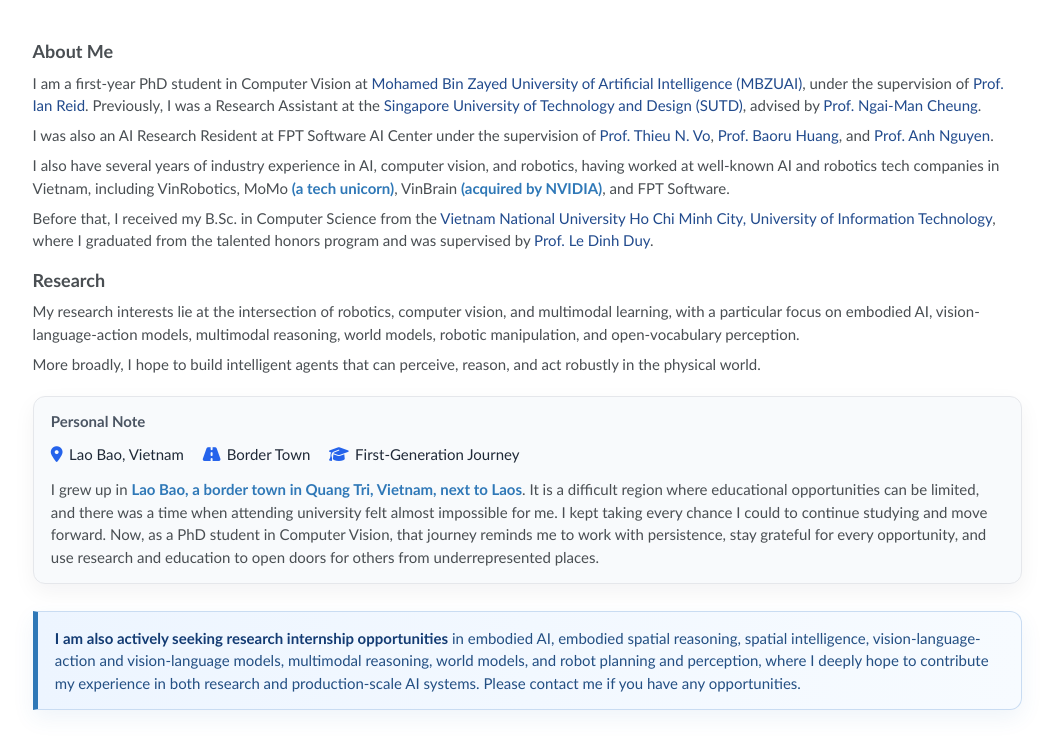
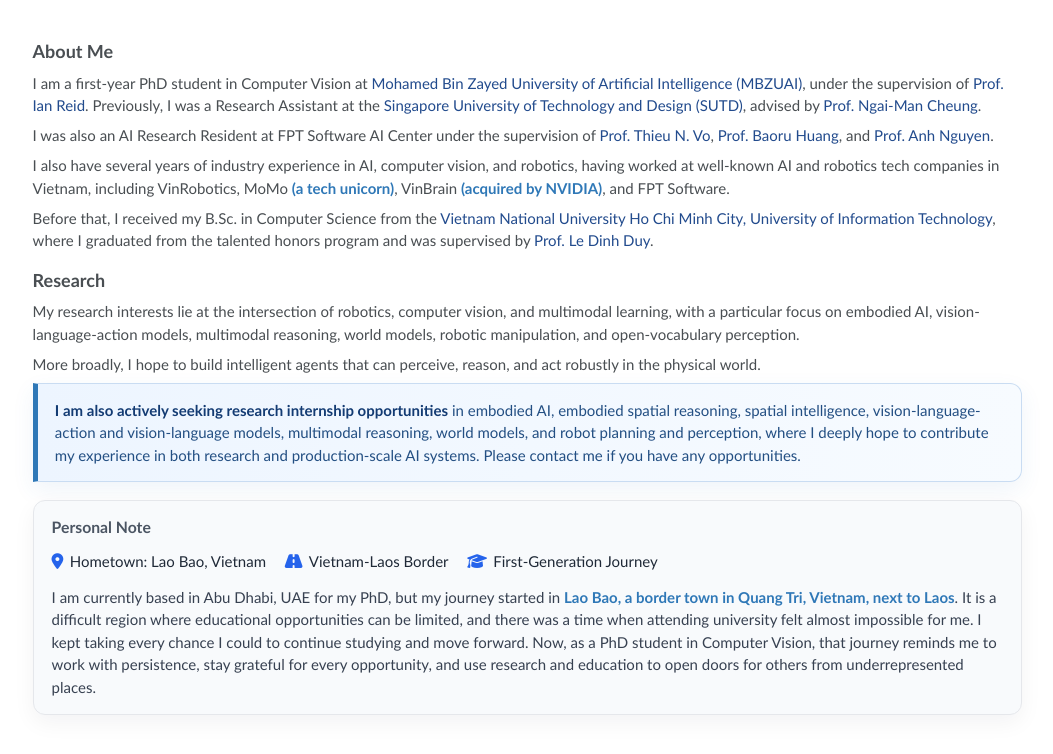
Before and after one commit to vovantuan1999a/tuanvovan, a Jekyll site: the page built from _pages/includes/intro.md, in a window 1280 px wide. Shown: the top 754 px of the page, without its empty margins (104-1157 px from the left). Built offline with Jekyll 4.4.1, drawn with Linux system fonts in a browser that asks for light colours; nearby versions of some CDN libraries; our own code applies the rules of GitHub Pages for plain Markdown files; a style sheet for code colours, icons or effects is not loaded.

Commit message:
Refine personal note placement

```diff
--- a/_pages/includes/intro.md
+++ b/_pages/includes/intro.md
@@ -40,21 +40,21 @@
   More broadly, I hope to build intelligent agents that can perceive, reason, and act robustly in the physical world.
 </p>
 
-<div class="personal-note">
-  <h3>Personal Note</h3>
-  <div class="personal-note__tags" aria-label="personal background">
-    <span><i class="fas fa-map-marker-alt" aria-hidden="true"></i> Lao Bao, Vietnam</span>
-    <span><i class="fas fa-road" aria-hidden="true"></i> Border Town</span>
-    <span><i class="fas fa-graduation-cap" aria-hidden="true"></i> First-Generation Journey</span>
-  </div>
-  <p>
-    I grew up in <span class="inline-accent">Lao Bao, a border town in Quang Tri, Vietnam, next to Laos</span>. It is a difficult region where educational opportunities can be limited, and there was a time when attending university felt almost impossible for me. I kept taking every chance I could to continue studying and move forward. Now, as a PhD student in Computer Vision, that journey reminds me to work with persistence, stay grateful for every opportunity, and use research and education to open doors for others from underrepresented places.
-  </p>
-</div>
-
 <p class="intro-highlight">
   <span class="intro-highlight__lead">I am also actively seeking research internship opportunities</span> in embodied AI, embodied spatial reasoning, spatial intelligence,
   vision-language-action and vision-language models, multimodal reasoning, world models, and robot planning and perception,
   where I deeply hope to contribute my experience in both research and production-scale AI systems.
   Please contact me if you have any opportunities.
 </p>
+
+<div class="personal-note">
+  <h3>Personal Note</h3>
+  <div class="personal-note__tags" aria-label="personal background">
+    <span><i class="fas fa-map-marker-alt" aria-hidden="true"></i> Hometown: Lao Bao, Vietnam</span>
+    <span><i class="fas fa-road" aria-hidden="true"></i> Vietnam-Laos Border</span>
+    <span><i class="fas fa-graduation-cap" aria-hidden="true"></i> First-Generation Journey</span>
+  </div>
+  <p>
+    I am currently based in Abu Dhabi, UAE for my PhD, but my journey started in <span class="inline-accent">Lao Bao, a border town in Quang Tri, Vietnam, next to Laos</span>. It is a difficult region where educational opportunities can be limited, and there was a time when attending university felt almost impossible for me. I kept taking every chance I could to continue studying and move forward. Now, as a PhD student in Computer Vision, that journey reminds me to work with persistence, stay grateful for every opportunity, and use research and education to open doors for others from underrepresented places.
+  </p>
+</div>
--- a/assets/css/main.scss
+++ b/assets/css/main.scss
@@ -343,8 +343,8 @@
 }
 
 .personal-note {
-    margin: 1.35rem 0 1.75rem;
-    padding: 1rem 1.15rem;
+    margin: 1.2rem 0 1.75rem;
+    padding: 1.05rem 1.2rem;
     border: 1px solid #e5e7eb;
     border-radius: 12px;
     background: #f8fafc;
@@ -352,9 +352,10 @@
 }
 
 .personal-note h3 {
-    margin: 0 0 0.85rem;
+    margin: 0 0 0.9rem;
     color: #4b5563;
-    font-size: 1rem;
+    font-size: 1.05rem;
+    font-weight: 700;
     line-height: 1.25;
 }
 
@@ -380,6 +381,7 @@
 
 .personal-note p {
     margin-bottom: 0;
+    color: #374151;
 }
 
 .inline-accent {
```
